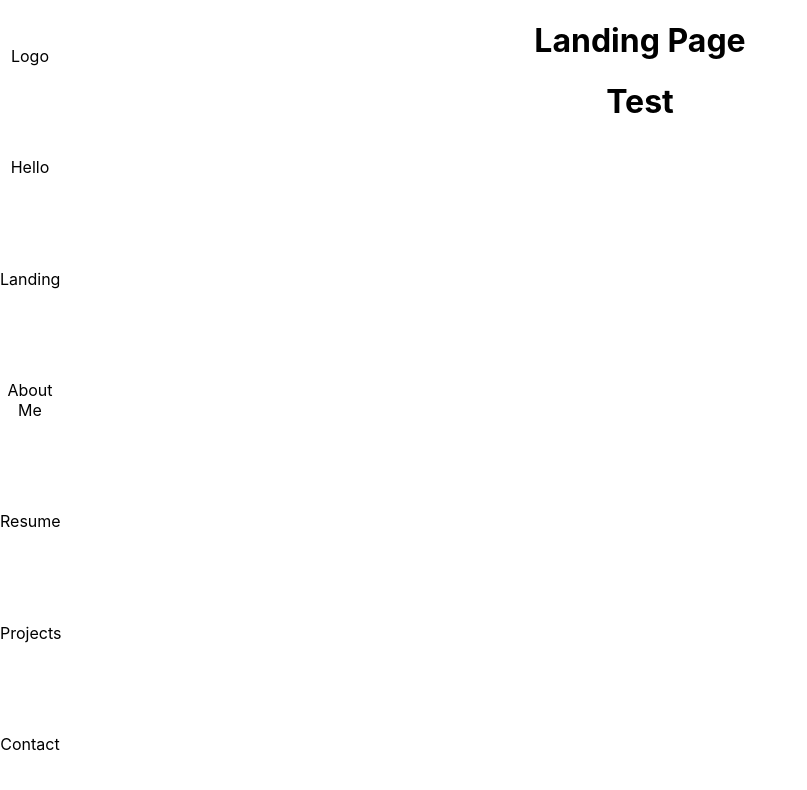
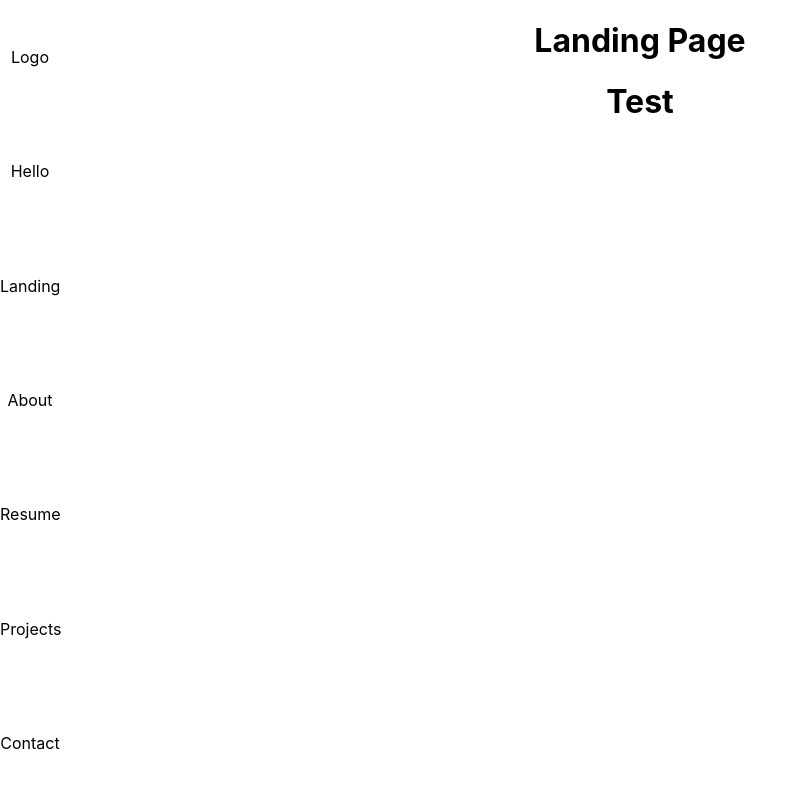
Before and after one commit to DajaMitchner/portfolio, a React (Create React App) app: page / in a window 1280 px wide. Shown: the top 790 px of the page, without its empty margins (0-807 px from the left). Built offline with nearby package versions, Linux system fonts and the light colour scheme.

Commit message:
feat:updated README

```diff
--- a/src/Components/NavBar/NavBar.js
+++ b/src/Components/NavBar/NavBar.js
@@ -8,7 +8,7 @@
             <Link to='/'>Logo</Link>
             <Link to='/'>Hello</Link>
             <Link to='/'>Landing</Link>
-            <Link to='/'>About Me</Link>
+            <Link to='/'>About</Link>
             <Link to='/'>Resume</Link>
             <Link to='/'>Projects</Link>
             <Link to='/'>Contact</Link>
```
Also changed, not shown: 1 other file (tests, documents, lock files or other folders).
